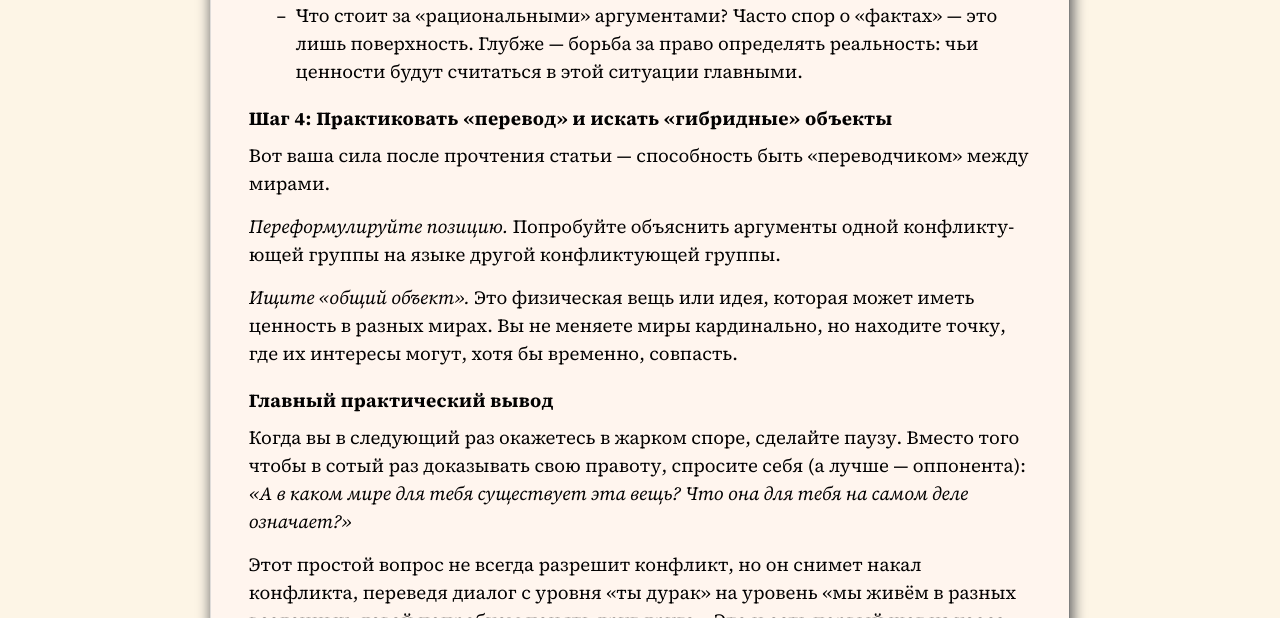
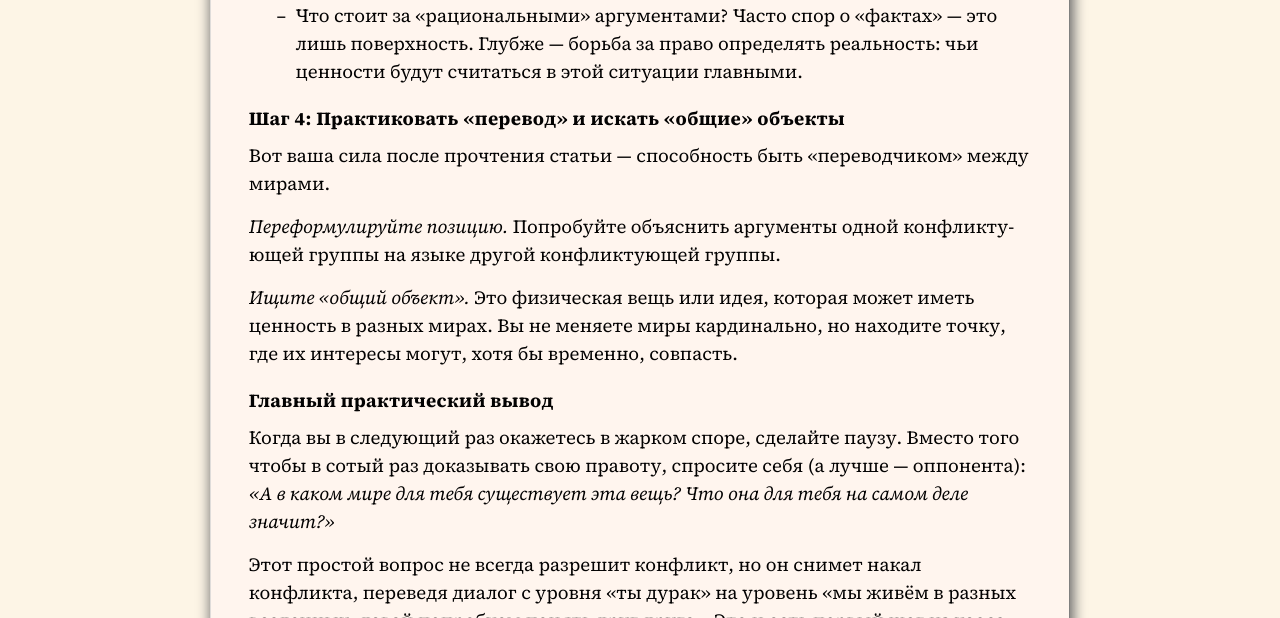
Before and after one commit to SergSi/land-use-art, a Jekyll site: the page built from _posts/2025-12-11-train.md, in a window 1280 px wide and 900 px high, scrolled down 4845 px. Shown: the part 154-772 px from the top of the window. Built offline with Jekyll 4.4.1, drawn with Linux system fonts in a browser that asks for light colours; some web fonts are replaced.

Commit message:
Update 2025-12-11-train.md

```diff
--- a/_posts/2025-12-11-train.md
+++ b/_posts/2025-12-11-train.md
@@ -89,7 +89,7 @@ class: mind
 - Почему начался конфликт сейчас? Что нарушило баланс? Появление новых активных лиц, изменение правил или один мир попытался силой навязать свою реальность другому?
 - Что стоит за «рациональными» аргументами? Часто спор о «фактах»  — это лишь поверхность. Глубже — борьба за право определять реальность: чьи ценности  будут считаться в этой ситуации главными.
 
-#### Шаг 4: Практиковать «перевод» и искать «гибридные» объекты
+#### Шаг 4: Практиковать «перевод» и искать «общие» объекты
 
 Вот ваша сила после прочтения статьи — способность быть «переводчиком» между мирами.
 
@@ -99,6 +99,6 @@ class: mind
 
 #### Главный практический вывод
 
-Когда вы в следующий раз окажетесь в жарком споре, сделайте паузу. Вместо того чтобы в сотый раз доказывать свою правоту, спросите себя (а лучше — оппонента): *«А в каком мире для тебя существует эта вещь? Что она для тебя на самом деле означает?»*
+Когда вы в следующий раз окажетесь в жарком споре, сделайте паузу. Вместо того чтобы в сотый раз доказывать свою правоту, спросите себя (а лучше — оппонента): *«А в каком мире для тебя существует эта вещь? Что она для тебя на самом деле значит?»*
 
 Этот простой вопрос не всегда разрешит конфликт, но он снимет накал конфликта, переведя диалог с уровня «ты дурак» на уровень «мы живём в разных вселенных, давай попробуем понять друг друга». Это и есть первый шаг из хаоса столкновения — к взаимодействию социальных космосов.
```
